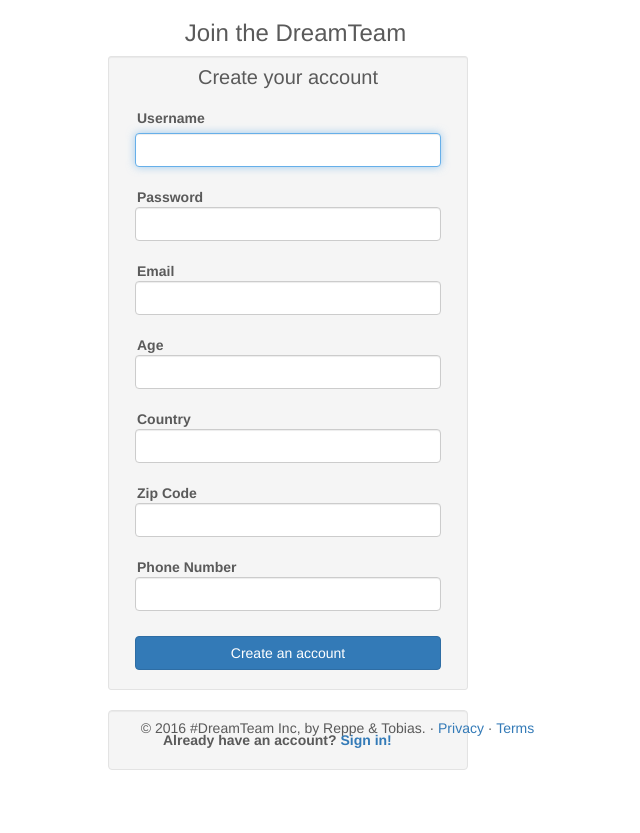
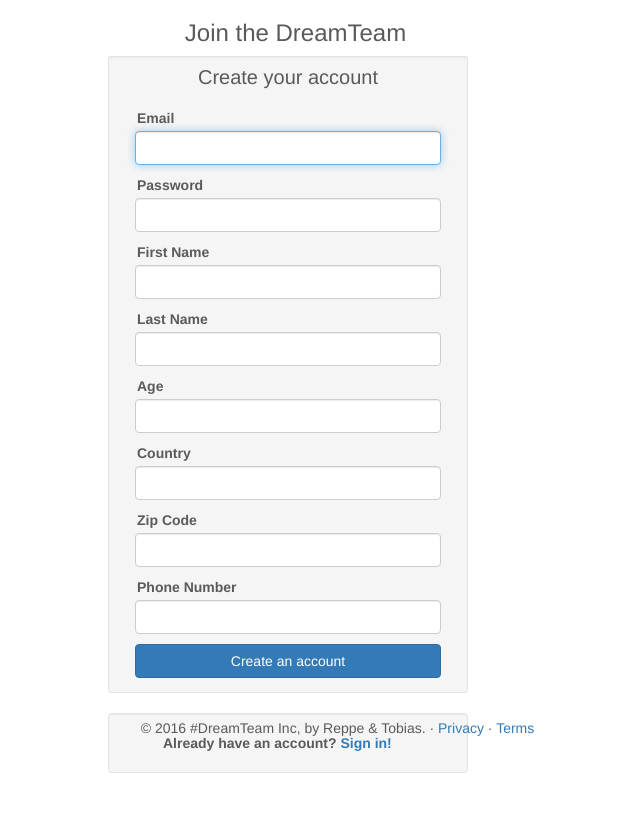
Before and after one commit to Mawn/D0018E-Databaser, a PHP site: page /register.php in a window 1280 px wide. Shown: the part 52-885 px from the top of the page, without its empty margins (352-992 px from the left). Before the commit the page ends 822 px from the top, so only its background shows below. Run offline with PHP 8.4, Linux system fonts and the light colour scheme; data that the repository does not hold is empty; some libraries are stand-ins or nearby versions.

Commit message:
Finalized Register Page design, functionality

```diff
--- a/register.php
+++ b/register.php
@@ -18,17 +18,17 @@
 		margin-top: 0px;
 		margin-bottom: 10px;
       }
-	  .username-text {
+	  .email-text {
 	    color: #5a5a5a;
 		padding-left: 2px;
 		margin-top: 10px;
-		margin-bottom: 5px;
+		margin-bottom: 3px;
 		font-weight: bold;
 	  }
 	  .field-text {
 	    color: #5a5a5a;
 		padding-left: 2px;
-		margin-bottom: 0px;
+		margin-bottom: 3px;
 		font-weight: bold;
 	  }
 	  .signin-text {
@@ -47,13 +47,22 @@
 	  }
 	  .submit {
 	    margin-top: 5px;
-	    margin-bottom: 10px;
+	    margin-bottom: 5px;
 	  }
 	  h2 {
 	    color: #5a5a5a;
 	    font-size: 20px;
 	    margin-top: 0px;
 		margin-bottom: 20px;
+	  }
+      input[type='number'] {
+        -moz-appearance:textfield;
+      }
+      input::-webkit-outer-spin-button, input::-webkit-inner-spin-button {
+        -webkit-appearance: none;
+      }
+	  .form-control {
+        margin-bottom: 10px;
 	  }
     </style>
   </head>
@@ -68,17 +77,17 @@
 	    echo "Failed to connect to MySQL: " . mysqli_connect_error();
 	  }
       if(isset($_POST['submit'])){
-	    $username = htmlspecialchars($_POST['username']);
+        $email = htmlspecialchars($_POST['email']);
         $password = hash('md5', htmlspecialchars($_POST['password']));
-		$email = htmlspecialchars($_POST['email']);
+		$firstname = htmlspecialchars($_POST['firstname']);
+		$lastname = htmlspecialchars($_POST['lastname']);
         $age = htmlspecialchars($_POST['age']);
         $country = htmlspecialchars($_POST['country']);
         $zip = htmlspecialchars($_POST['zip']);
         $phonenumber = htmlspecialchars($_POST['phonenumber']);
         $usertype = "Customer";
 
-
-		$sql = "INSERT INTO user (username, password, email, age, country, zip, phonenumber, usertype) VALUES ('$username',' $password', '$email', '$age', '$country', '$zip', '$phonenumber', '$usertype')";
+        $sql = "INSERT INTO user (email, password, firstname, lastname, age, country, zip, phonenumber, usertype) VALUES ('$email',' $password', '$firstname', '$lastname', '$country', '$zip', '$phonenumber', '$usertype')";
         mysqli_query($conn,$sql);
 	  }
 	?>
@@ -144,20 +153,22 @@
 		  <div class="well well-sm">
 		    <h2><center>Create your account</center></h2>
 		    <form class="form-signin" action="" method="post">
-			  <div class="username-text">Username</div>
-              <input type="text" class="form-control" name="username" required autofocus><br>
+			  <div class="email-text">Email</div>
+              <input type="email" class="form-control" name="email" required autofocus>
 			  <div class="field-text">Password</div>
-              <input type="password" class="form-control" name="password" required><br>
-			  <div class="field-text">Email</div>
-			  <input type="email" class="form-control" name="email" required><br>
+              <input type="password" class="form-control" name="password" required>
+			  <div class="field-text">First Name</div>
+			  <input type="text" class="form-control" name="firstname" required>
+			  <div class="field-text">Last Name</div>
+			  <input type="text" class="form-control" name="lastname" required>
 			  <div class="field-text">Age</div>
-			  <input type="text" class="form-control" name="age" required><br>
+			  <input type="number" class="form-control" name="age" required min="1" max="110">
 			  <div class="field-text">Country</div>
-			  <input type="text" class="form-control" name="country" required><br>
+			  <input type="text" class="form-control" name="country" required>
 			  <div class="field-text">Zip Code</div>
-			  <input type="text" class="form-control" name="zip" required><br>
+			  <input type="number" class="form-control" name="zip" required min="97000" max="97999">
 			  <div class="field-text">Phone Number</div>
-			  <input type="text" class="form-control" name="phonenumber" required><br>
+			  <input type="text" class="form-control" name="phonenumber" required>
               <button class="btn btn-md btn-primary btn-block submit" type="submit" name="submit" value="submitform">Create an account</button>
             </form>
 		  </div>
```
Lines whose indentation alone changed are shown as unchanged.
